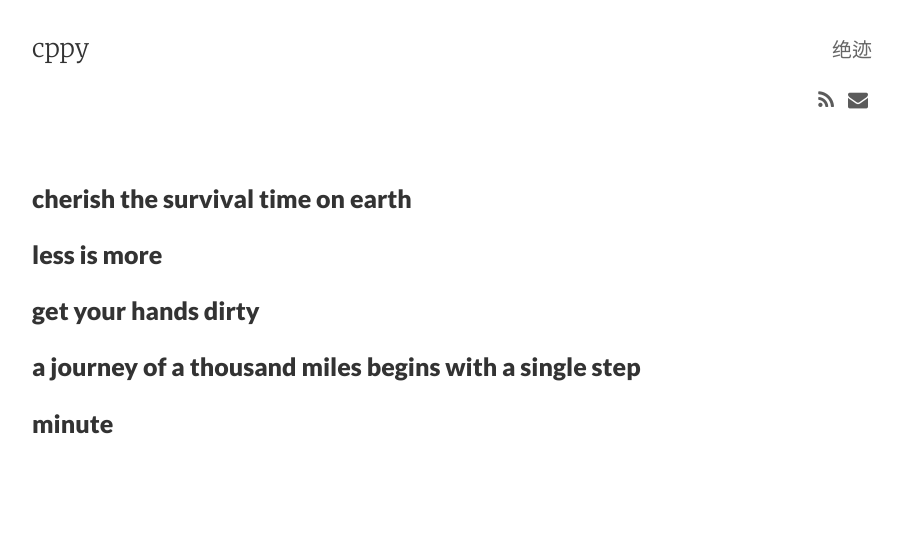
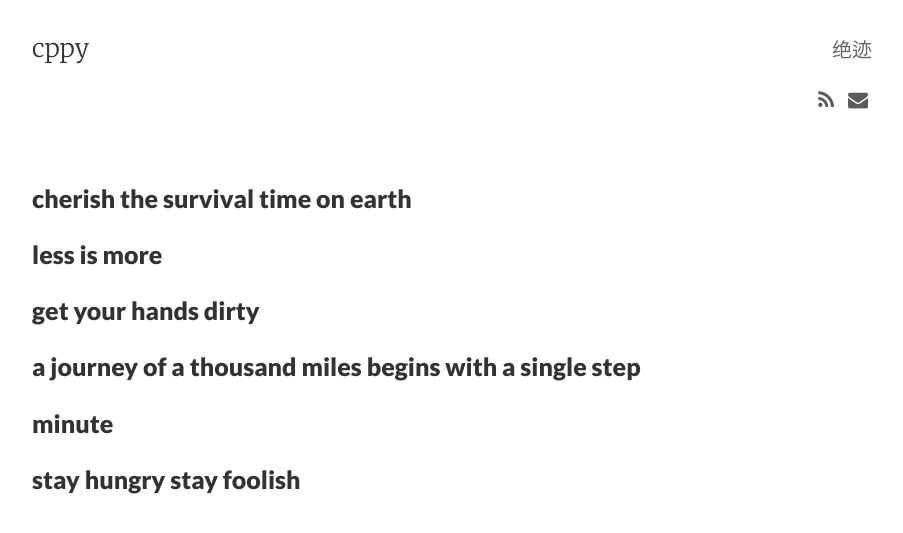
Before and after one commit to cppy/cppy.github.io, a Jekyll site: the page built from about.md, in a window 1280 px wide. Shown: the top 533 px of the page, without its empty margins (188-1091 px from the left). Built offline with Jekyll 4.4.1, drawn with Linux system fonts in a browser that asks for light colours; nearby versions of some CDN libraries.

Commit message:
Update about.md

```diff
--- a/about.md
+++ b/about.md
@@ -13,3 +13,5 @@ tags: about
 ### a journey of a thousand miles begins with a single step
 
 ### minute
+
+### stay hungry stay foolish
```
